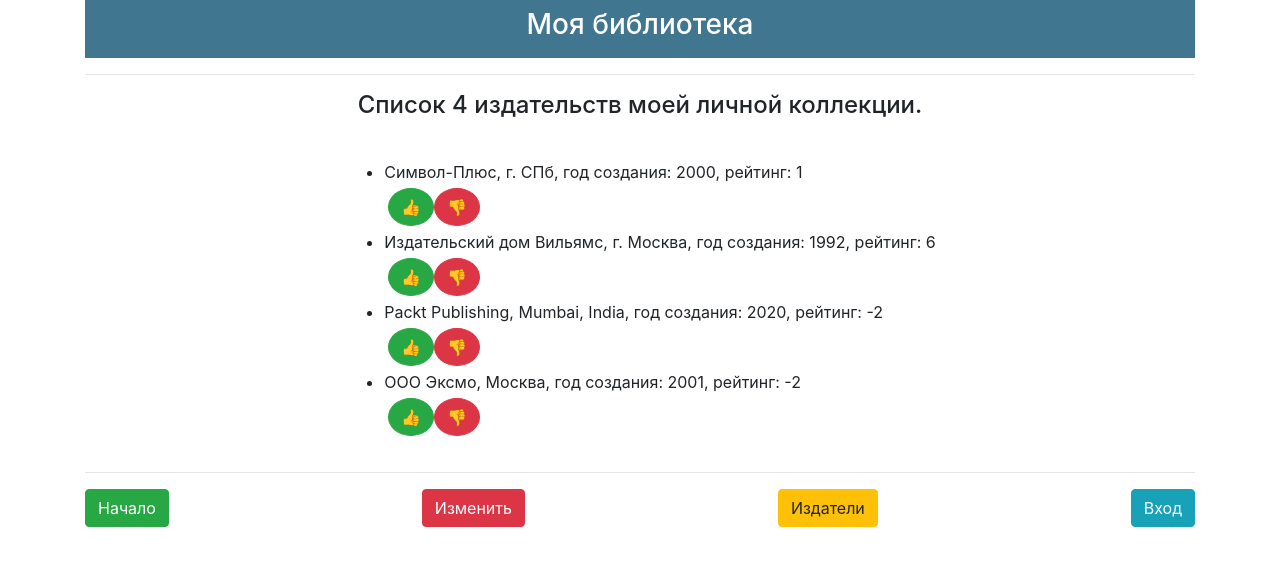
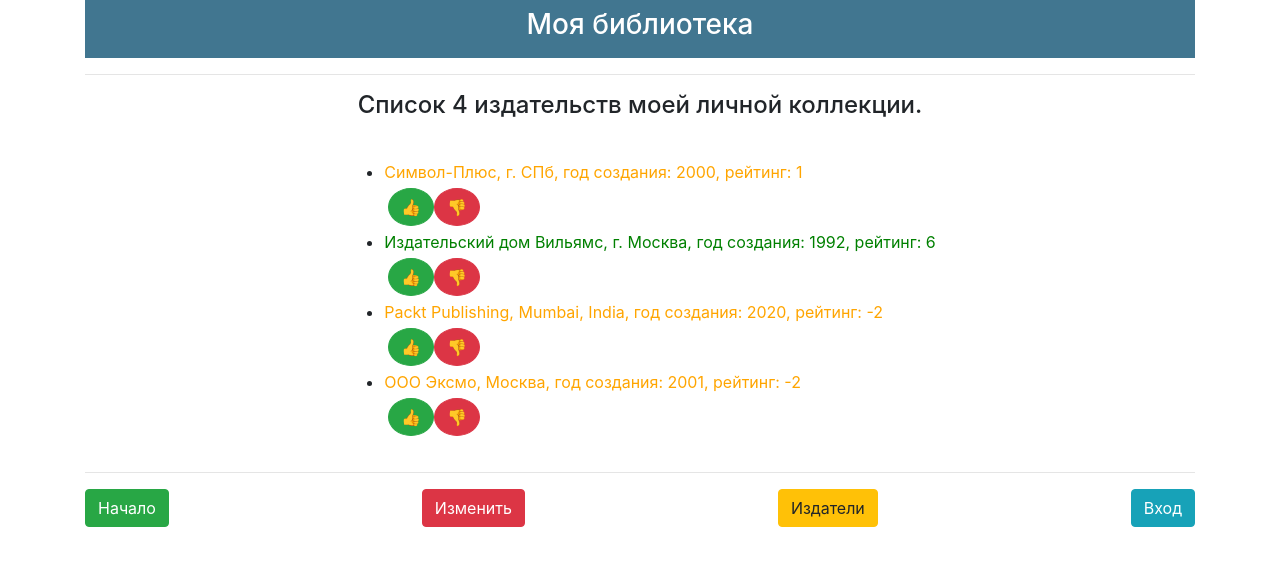
Before and after one commit to dorowa/m-d4, a Django app: page /publishers/ in a window 1280 px wide. Shown: the top 566 px of the page. Run offline with Django 3.2, Linux system fonts and the light colour scheme; data comes from the database, SQL or seed files in the repository; some libraries are stand-ins or nearby versions.

Commit message:
Update publishers.html

```diff
--- a/my_site/p_library/templates/publishers.html
+++ b/my_site/p_library/templates/publishers.html
@@ -6,7 +6,15 @@
     <ul>
         {% for publisher in publishers %}
         <li>
-            {{ publisher.name }}, {{ publisher.description }}, год создания: {{ publisher.found_date }}, рейтинг: {{ publisher.rating }}
+            {% if publisher.rating >= 5 %}
+                <p class="m-0" style="color: green">
+            {% elif publisher.rating <= -5 %}
+                <p class="m-0" style="color: red">
+            {% else %}
+                <p class="m-0" style="color: orange">
+            {% endif %}
+                    {{ publisher.name }}, {{ publisher.description }}, год создания: {{ publisher.found_date }}, рейтинг: {{ publisher.rating }}
+                </p>
             <span class="d-flex p-1">
                 <form action="/publishers/publisher_increment/" method="post" enctype="multipart/form-data">
                     {% csrf_token %}
```
